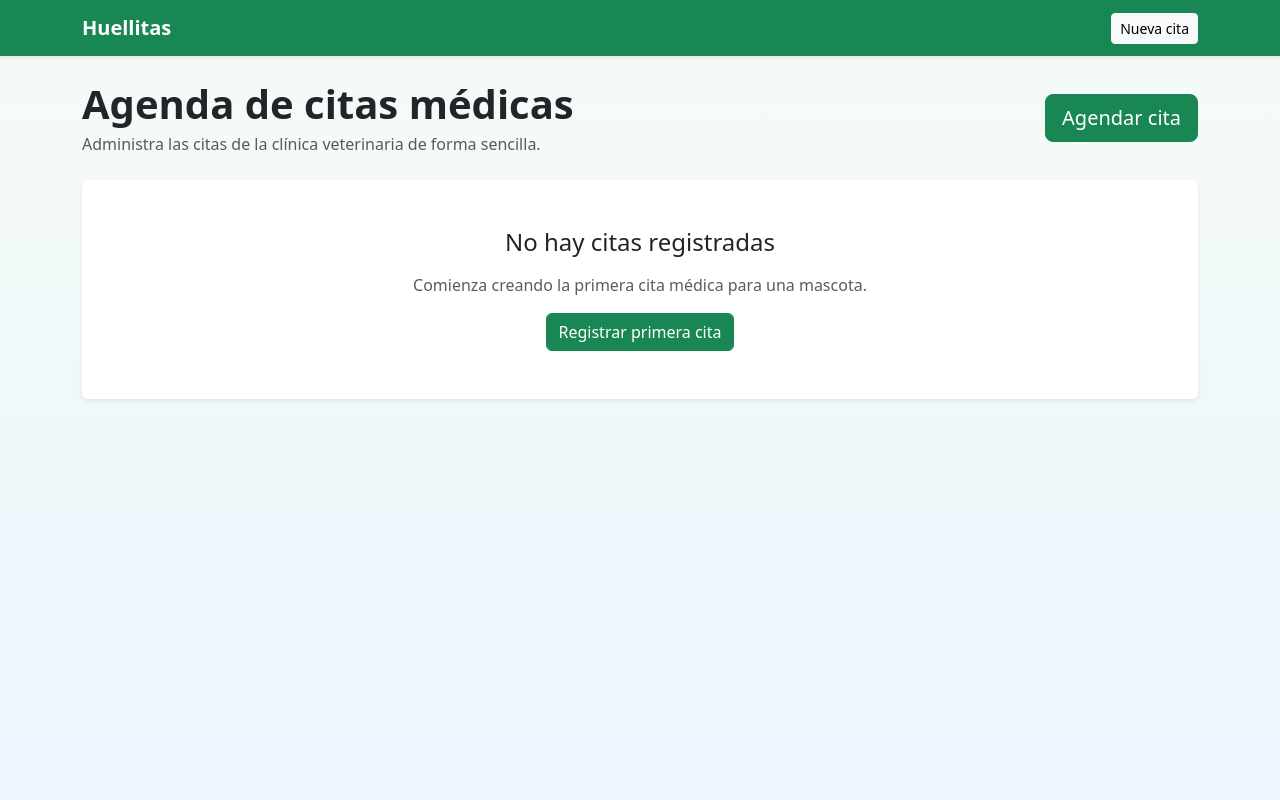
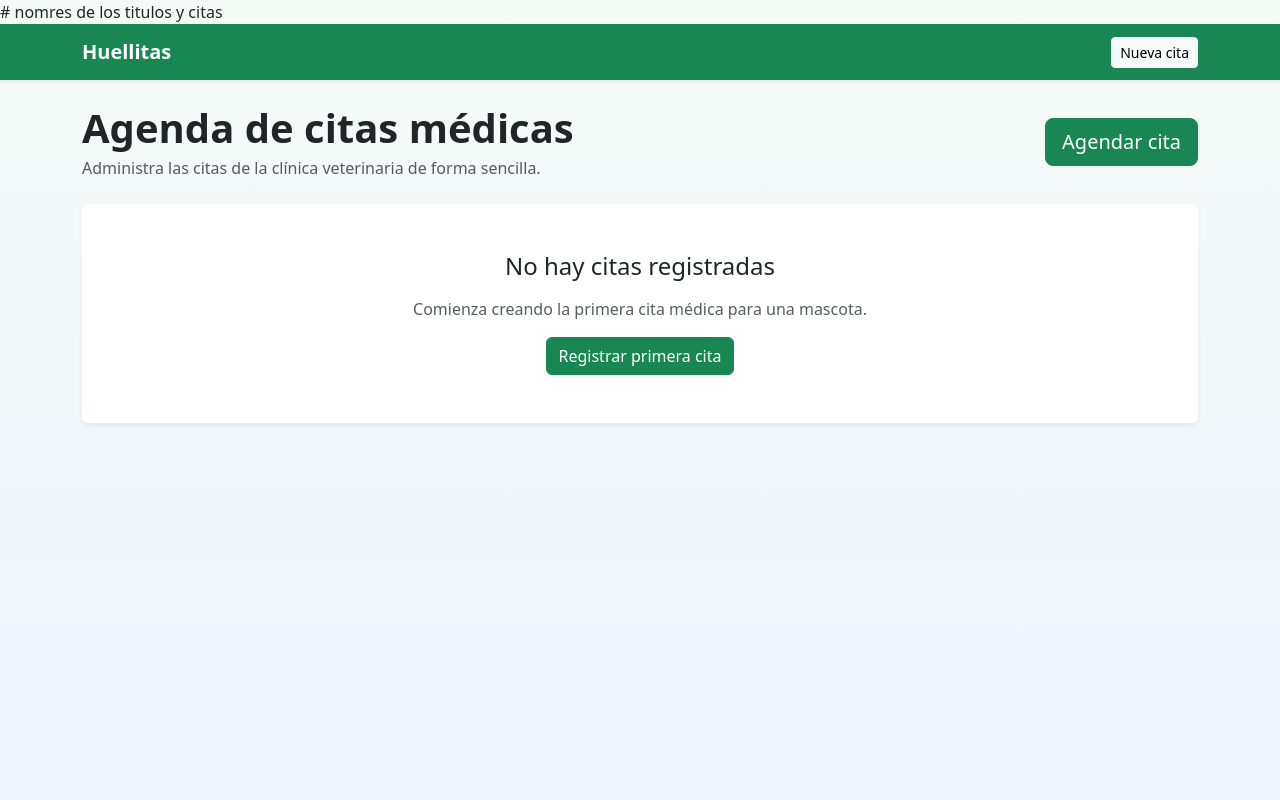
Before and after one commit to Gus-moreno10/VETERINARIA, a Flask app: page / in a window 1280 px wide. Run offline with Flask 3, Linux system fonts and the light colour scheme; data that the repository does not hold is empty.

Commit message:
tercer commit edidanto base.html

```diff
--- a/templates/base.html
+++ b/templates/base.html
@@ -7,6 +7,7 @@
     <link href="https://cdn.jsdelivr.net/npm/bootstrap@5.3.3/dist/css/bootstrap.min.css" rel="stylesheet">
     <link rel="stylesheet" href="{{ url_for('static', filename='css/styles.css') }}">
 </head>
+# nomres de los titulos y citas
 <body>
     <nav class="navbar navbar-expand-lg navbar-dark bg-success shadow-sm">
         <div class="container">
```
